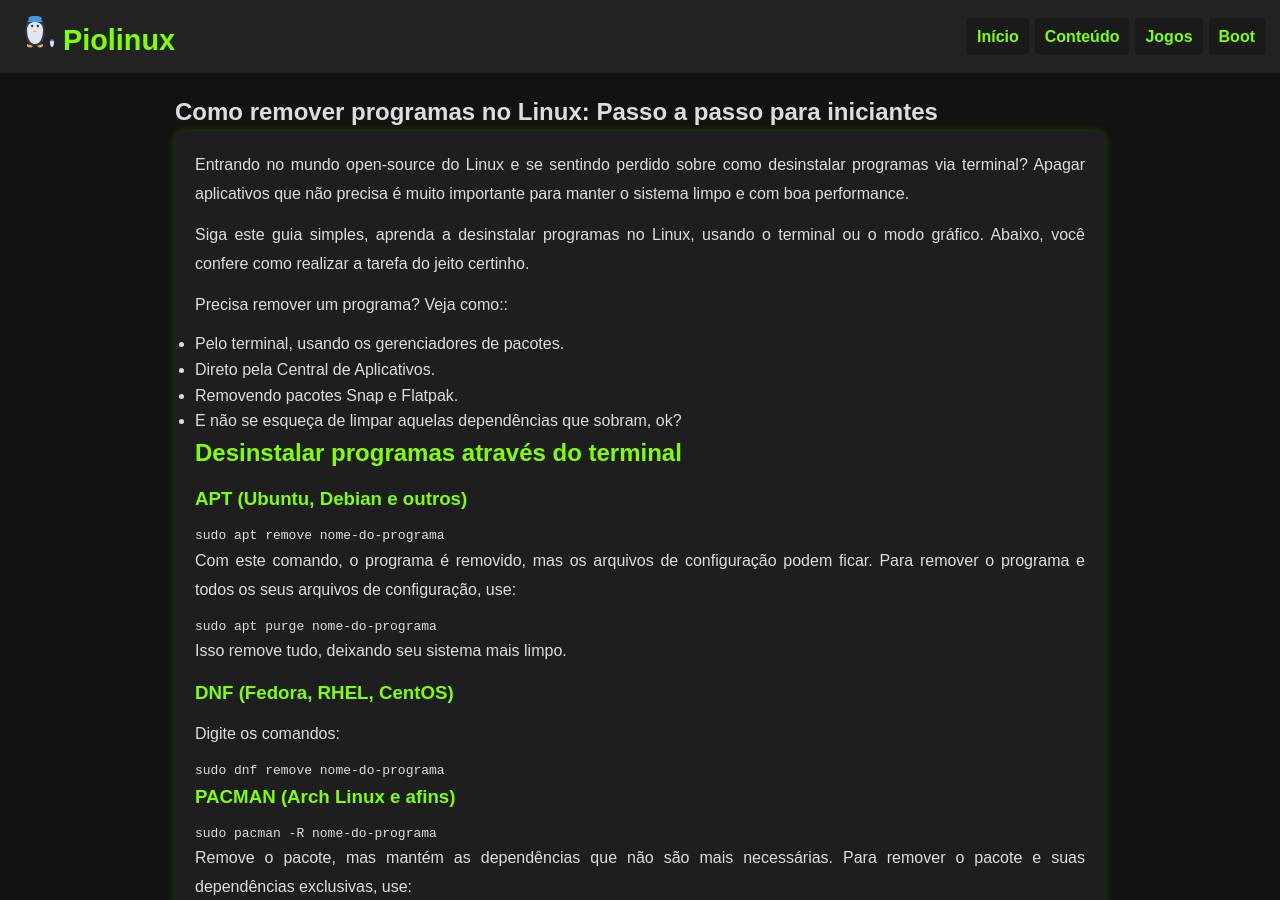
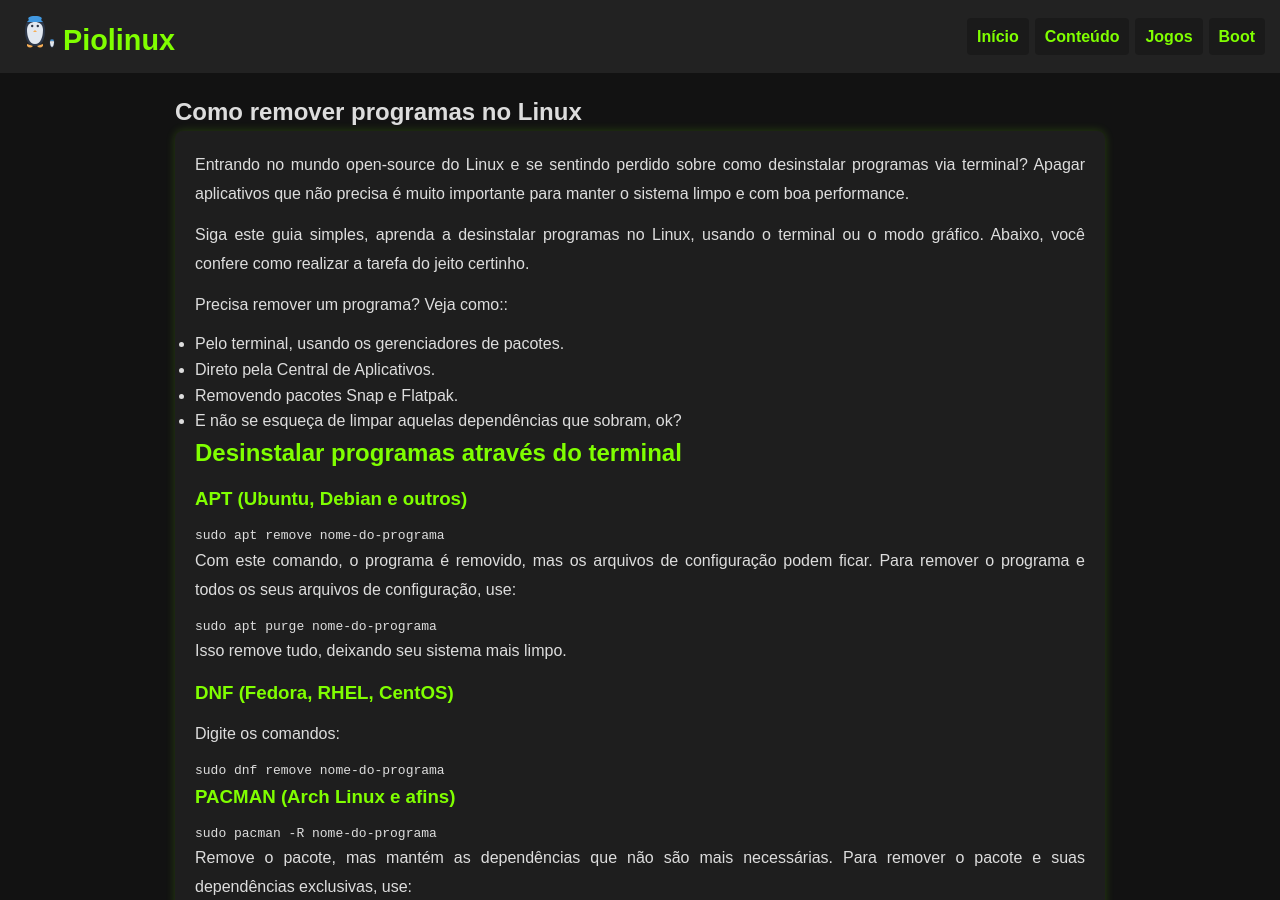
Before and after one commit to Piolinux/piolinux-site, a Jekyll site: the page built from como-remover-programas-no-linux.html, in a window 1280 px wide and 900 px high. Built offline with Jekyll 4.4.1, drawn with Linux system fonts in a browser that asks for light colours.

Commit message:
Update como-remover-programas-no-linux.html

```diff
--- a/como-remover-programas-no-linux.html
+++ b/como-remover-programas-no-linux.html
@@ -1,6 +1,6 @@
 ---
 layout: default
-title: "Como remover programas no Linux: Passo a passo para iniciantes"
+title: "Como remover programas no Linux"
 description: "Aprenda como remover programas no Linux com segurança e facilidade. Guia completo para iniciantes com comandos e dicas úteis."
 keywords: "remover programas linux, desinstalar software linux, linux iniciantes, comandos linux, desinstalar apps linux"
 robots: "index,follow"
```
